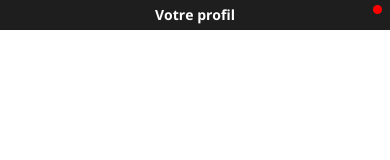
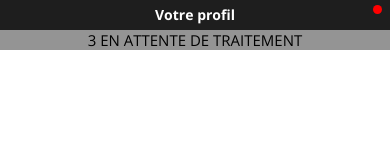
Before and after one commit to alex6632/SCUFAdmin-App, a website: page www/index.html in a window 390 px wide. Shown: the top 160 px of the page. Drawn offline with nearby package versions, Linux system fonts and the light colour scheme; files that its build step writes are made by us from their sources; some icons are missing; a web font is replaced by a local one.

Commit message:
WIP Notification page

```diff
--- a/www/index.html
+++ b/www/index.html
@@ -72,6 +72,13 @@
         </div>
         <!-- /Page profil -->
 
+        <!-- Page notification -->
+        <div class="notification" id="notification">
+            <div class="notification__wait">3 en attente de traitement</div>
+
+        </div>
+        <!-- /Page notification -->
+
 
         <div class="tab-bar">
             <div class="tab-bar__item planning" data-routing="planning">
--- a/www/scss/_modules.scss
+++ b/www/scss/_modules.scss
@@ -1,2 +1,3 @@
 // _modules.scss
 @import "modules/m-tab-bar";
+@import "modules/m-notifications";
--- /dev/null
+++ b/www/scss/modules/_m-notifications.scss
@@ -0,0 +1,19 @@
+// _m-notifications.scss
+
+.notification {
+  position: absolute;
+  top: 30px; left: 0;
+  background-color: color('background');
+  width: 100%;
+  height: calc(100% - 70px);
+  z-index: 5;
+
+  &__wait {
+    width: 100%;
+    background-color: color('gray');
+    text-align: center;
+    text-transform: uppercase;
+    font-weight: 500;
+    font-size: 15px;
+  }
+}
```
